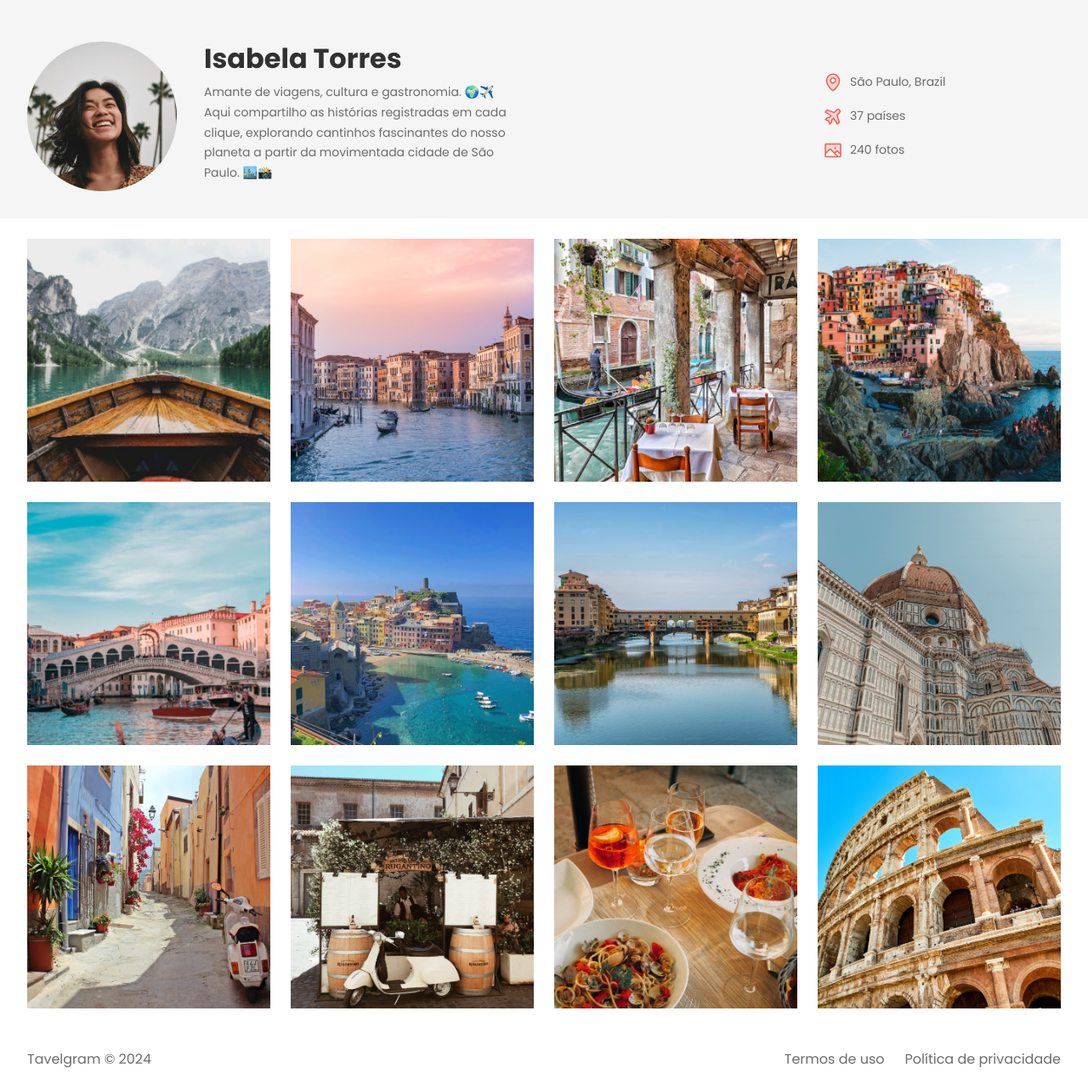
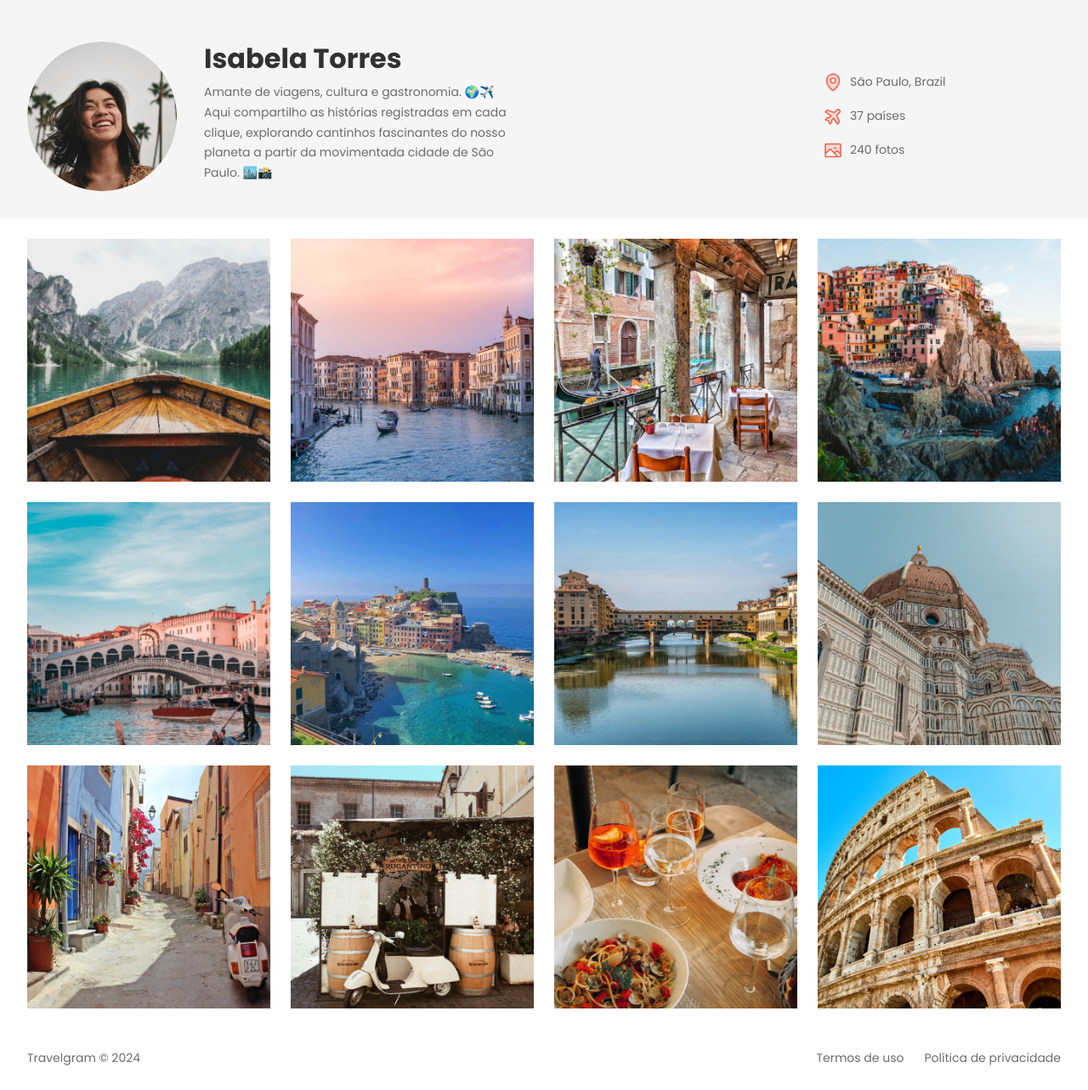
Before and after one commit to eduardofarias20/project_travelgram, a plain HTML site: page index.html in a window 1280 px wide. Shown: the part 79-1362 px from the top of the page at 85% size. Drawn offline with Linux system fonts and the light colour scheme.

Commit message:
final changes

```diff
--- a/index.html
+++ b/index.html
@@ -68,7 +68,7 @@
         <img src="assets/images/Image 12.png" alt="...">
     </main>
     <footer class="container">
-        <span>Tavelgram &copy; 2024</span>
+        <span>Travelgram &copy; 2024</span>
         <span>Termos de uso</span>
         <span>Política de privacidade</span>
     </footer>
--- a/styles/footer.css
+++ b/styles/footer.css
@@ -1,8 +1,9 @@
 footer {
     display: flex;
-
     gap: 24px;
     padding-block: 24px;
+
+    font: 14px/150% var(--font-family);
 }
 
 footer span:nth-child(1) {
--- a/styles/header.css
+++ b/styles/header.css
@@ -16,6 +16,13 @@ header .container {
 
 #profile>div {
     max-width: 384px;
+}
+
+#profile img {
+    width: 176px;
+    height: 176px;
+    object-fit: cover;
+    border-radius: 50%;
 }
 
 #profile h1 {
```
